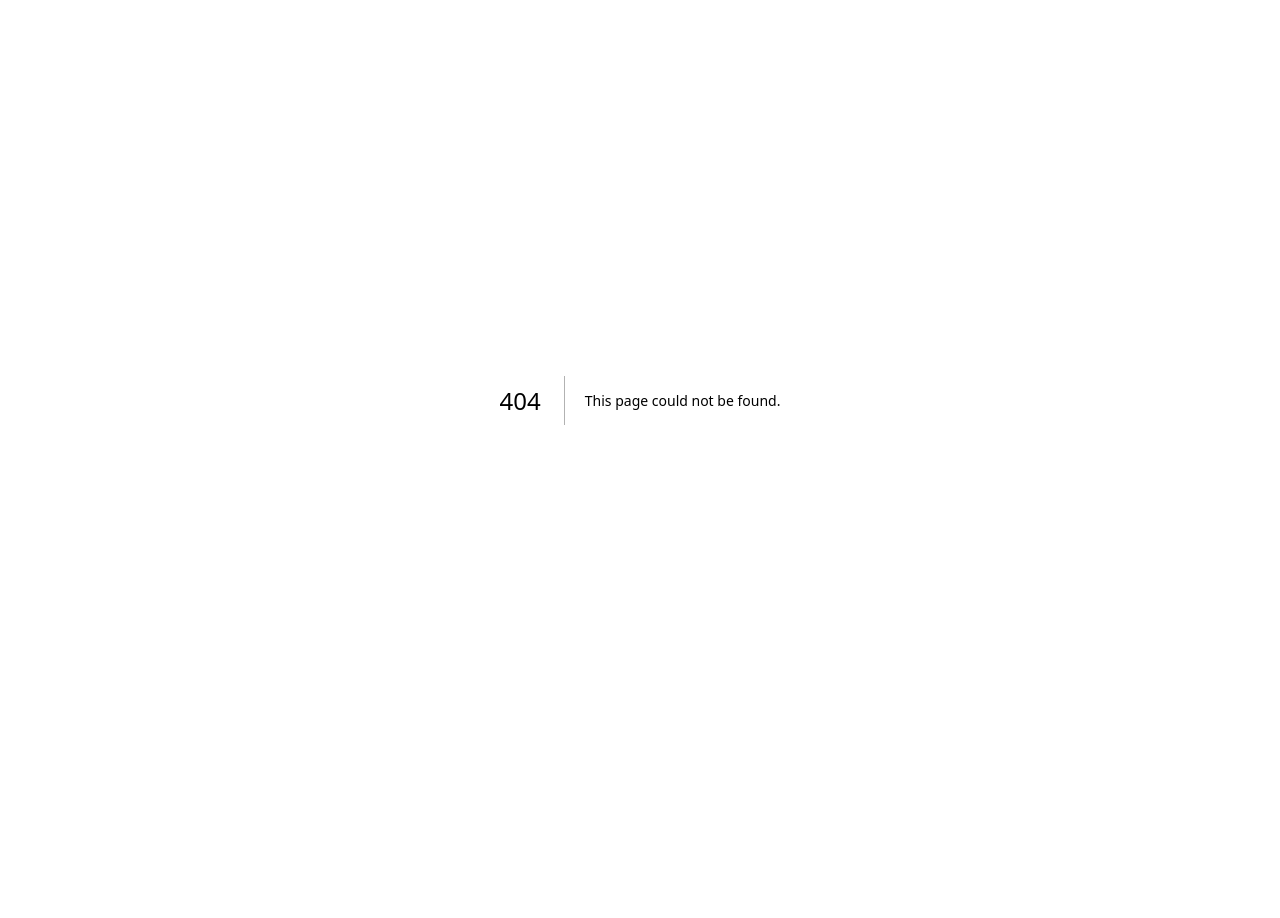
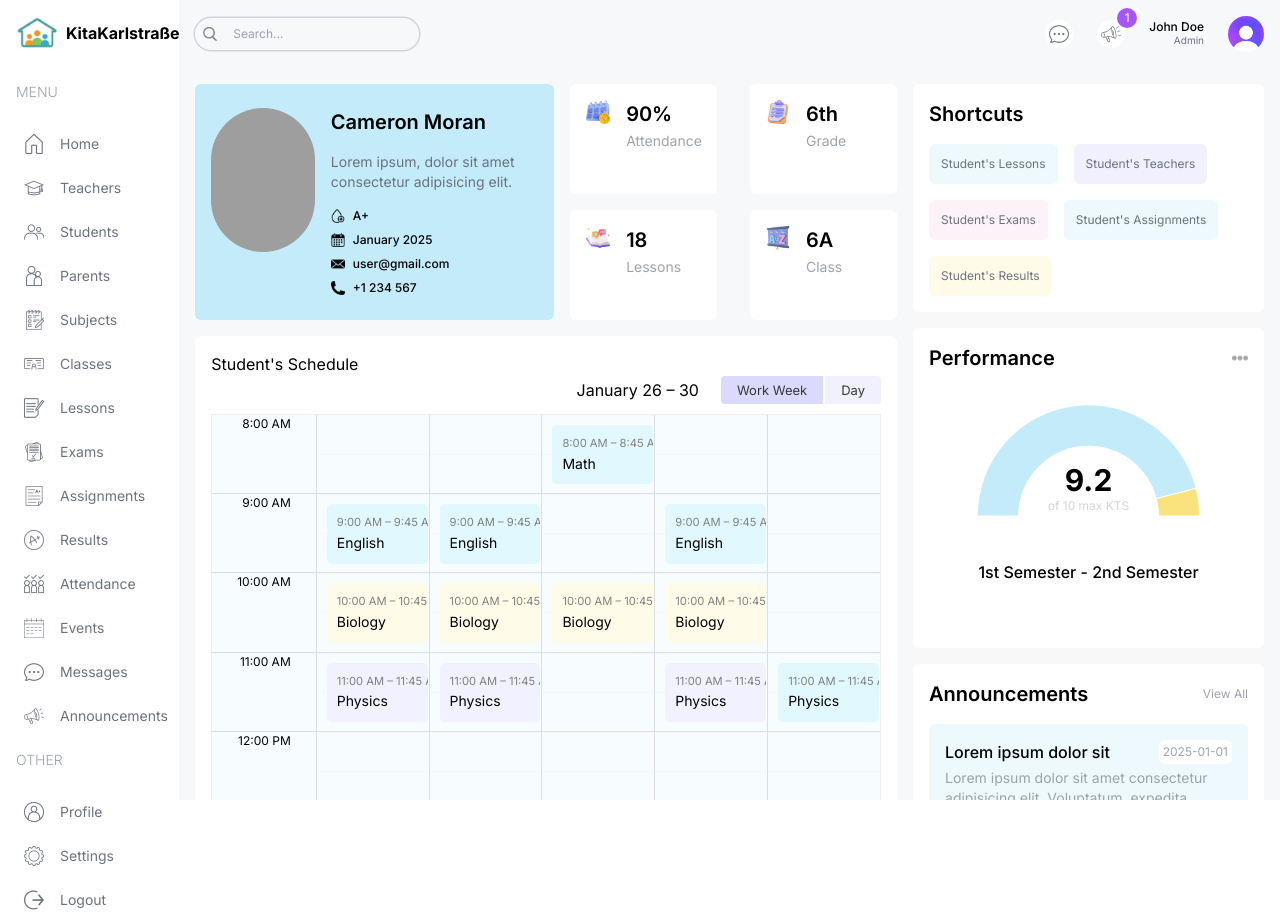
Before and after one commit to dimilidi/kita_app, a Next.js app in the folder kita_frontend/: page /list/students/1 in a window 1280 px wide. Before the commit this address had no page. Before the commit the page ends 800 px from the top, so only its background shows below. Built offline with nearby package versions, Linux system fonts and the light colour scheme; grey boxes are pictures that could not be loaded.

Commit message:
single student page added

```diff
--- /dev/null
+++ b/kita_frontend/src/app/(dashboard)/list/students/[id]/page.tsx
@@ -0,0 +1,145 @@
+import Announcements from "@/components/Announcements";
+import BigCalendar from "@/components/BigCalender";
+import Performance from "@/components/Performance";
+import Image from "next/image";
+import Link from "next/link";
+
+const SingleStudentPage = () => {
+  return (
+    <div className="flex-1 p-4 flex flex-col gap-4 xl:flex-row">
+      {/* LEFT */}
+      <div className="w-full xl:w-2/3">
+        {/* TOP */}
+        <div className="flex flex-col lg:flex-row gap-4">
+          {/* USER INFO CARD */}
+          <div className="bg-kitaSky py-6 px-4 rounded-md flex-1 flex gap-4">
+            <div className="w-1/3">
+              <Image
+                src="https://images.pexels.com/photos/5414817/pexels-photo-5414817.jpeg?auto=compress&cs=tinysrgb&w=1200"
+                alt=""
+                width={144}
+                height={144}
+                className="w-36 h-36 rounded-full object-cover"
+              />
+            </div>
+            <div className="w-2/3 flex flex-col justify-between gap-4">
+              <h1 className="text-xl font-semibold">Cameron Moran</h1>
+              <p className="text-sm text-gray-500">
+                Lorem ipsum, dolor sit amet consectetur adipisicing elit.
+              </p>
+              <div className="flex items-center justify-between gap-2 flex-wrap text-xs font-medium">
+                <div className="w-full md:w-1/3 lg:w-full 2xl:w-1/3 flex items-center gap-2">
+                  <Image src="/blood.png" alt="" width={14} height={14} />
+                  <span>A+</span>
+                </div>
+                <div className="w-full md:w-1/3 lg:w-full 2xl:w-1/3 flex items-center gap-2">
+                  <Image src="/date.png" alt="" width={14} height={14} />
+                  <span>January 2025</span>
+                </div>
+                <div className="w-full md:w-1/3 lg:w-full 2xl:w-1/3 flex items-center gap-2">
+                  <Image src="/mail.png" alt="" width={14} height={14} />
+                  <span>user@gmail.com</span>
+                </div>
+                <div className="w-full md:w-1/3 lg:w-full 2xl:w-1/3 flex items-center gap-2">
+                  <Image src="/phone.png" alt="" width={14} height={14} />
+                  <span>+1 234 567</span>
+                </div>
+              </div>
+            </div>
+          </div>
+          {/* SMALL CARDS */}
+          <div className="flex-1 flex gap-4 justify-between flex-wrap">
+            {/* CARD */}
+            <div className="bg-white p-4 rounded-md flex gap-4 w-full md:w-[48%] xl:w-[45%] 2xl:w-[48%]">
+              <Image
+                src="/singleAttendance.png"
+                alt=""
+                width={24}
+                height={24}
+                className="w-6 h-6"
+              />
+              <div className="">
+                <h1 className="text-xl font-semibold">90%</h1>
+                <span className="text-sm text-gray-400">Attendance</span>
+              </div>
+            </div>
+            {/* CARD */}
+            <div className="bg-white p-4 rounded-md flex gap-4 w-full md:w-[48%] xl:w-[45%] 2xl:w-[48%]">
+              <Image
+                src="/singleBranch.png"
+                alt=""
+                width={24}
+                height={24}
+                className="w-6 h-6"
+              />
+              <div className="">
+                <h1 className="text-xl font-semibold">6th</h1>
+                <span className="text-sm text-gray-400">Grade</span>
+              </div>
+            </div>
+            {/* CARD */}
+            <div className="bg-white p-4 rounded-md flex gap-4 w-full md:w-[48%] xl:w-[45%] 2xl:w-[48%]">
+              <Image
+                src="/singleLesson.png"
+                alt=""
+                width={24}
+                height={24}
+                className="w-6 h-6"
+              />
+              <div className="">
+                <h1 className="text-xl font-semibold">18</h1>
+                <span className="text-sm text-gray-400">Lessons</span>
+              </div>
+            </div>
+            {/* CARD */}
+            <div className="bg-white p-4 rounded-md flex gap-4 w-full md:w-[48%] xl:w-[45%] 2xl:w-[48%]">
+              <Image
+                src="/singleClass.png"
+                alt=""
+                width={24}
+                height={24}
+                className="w-6 h-6"
+              />
+              <div className="">
+                <h1 className="text-xl font-semibold">6A</h1>
+                <span className="text-sm text-gray-400">Class</span>
+              </div>
+            </div>
+          </div>
+        </div>
+        {/* BOTTOM */}
+        <div className="mt-4 bg-white rounded-md p-4 h-[800px]">
+          <h1>Student&apos;s Schedule</h1>
+          <BigCalendar />
+        </div>
+      </div>
+      {/* RIGHT */}
+      <div className="w-full xl:w-1/3 flex flex-col gap-4">
+        <div className="bg-white p-4 rounded-md">
+          <h1 className="text-xl font-semibold">Shortcuts</h1>
+          <div className="mt-4 flex gap-4 flex-wrap text-xs text-gray-500">
+            <Link className="p-3 rounded-md bg-kitaSkyLight" href="/">
+              Student&apos;s Lessons
+            </Link>
+            <Link className="p-3 rounded-md bg-kitaPurpleLight" href="/">
+              Student&apos;s Teachers
+            </Link>
+            <Link className="p-3 rounded-md bg-pink-50" href="/">
+              Student&apos;s Exams
+            </Link>
+            <Link className="p-3 rounded-md bg-kitaSkyLight" href="/">
+              Student&apos;s Assignments
+            </Link>
+            <Link className="p-3 rounded-md bg-kitaYellowLight" href="/">
+              Student&apos;s Results
+            </Link>
+          </div>
+        </div>
+        <Performance />
+        <Announcements />
+      </div>
+    </div>
+  );
+};
+
+export default SingleStudentPage;
```
